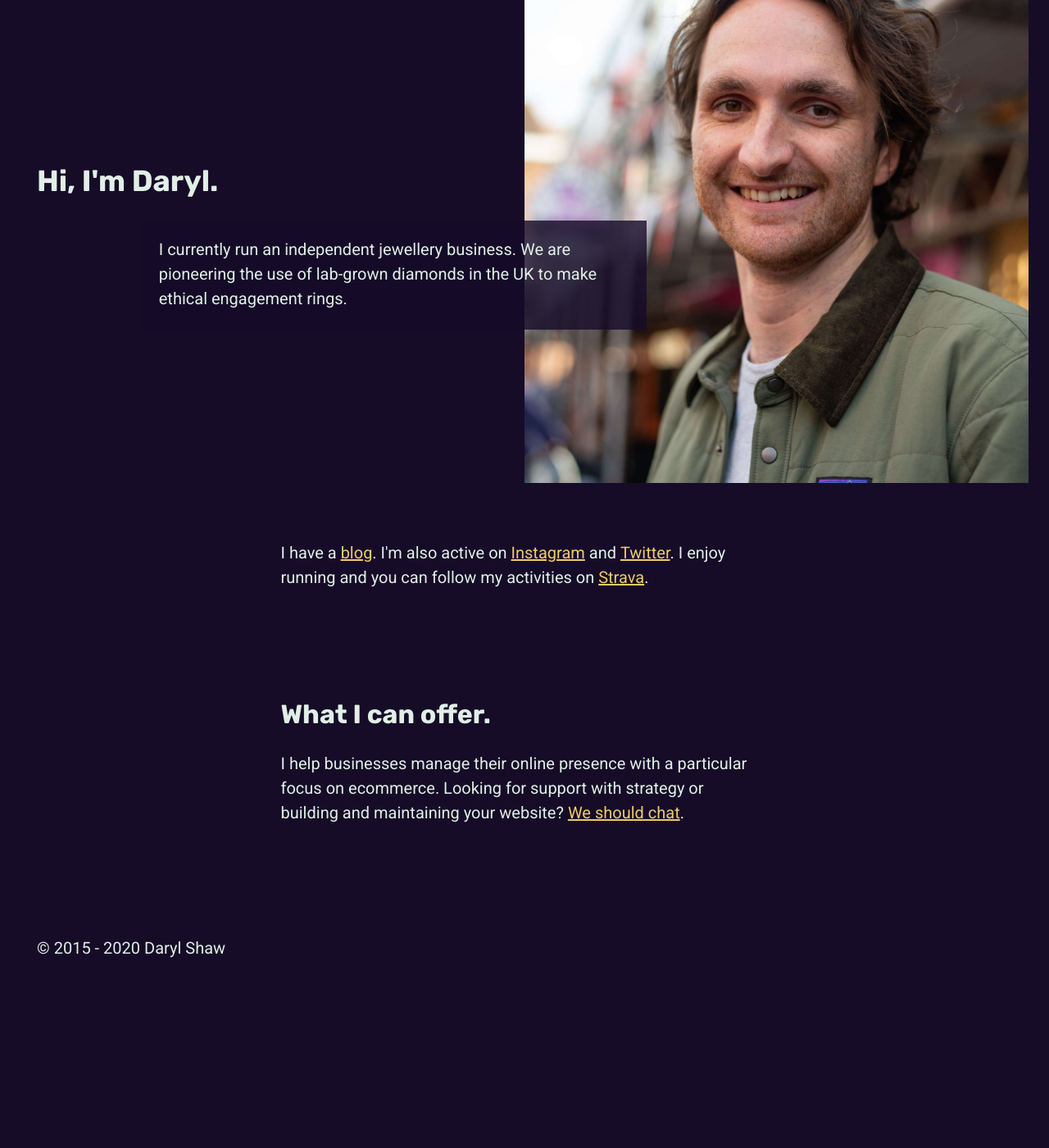
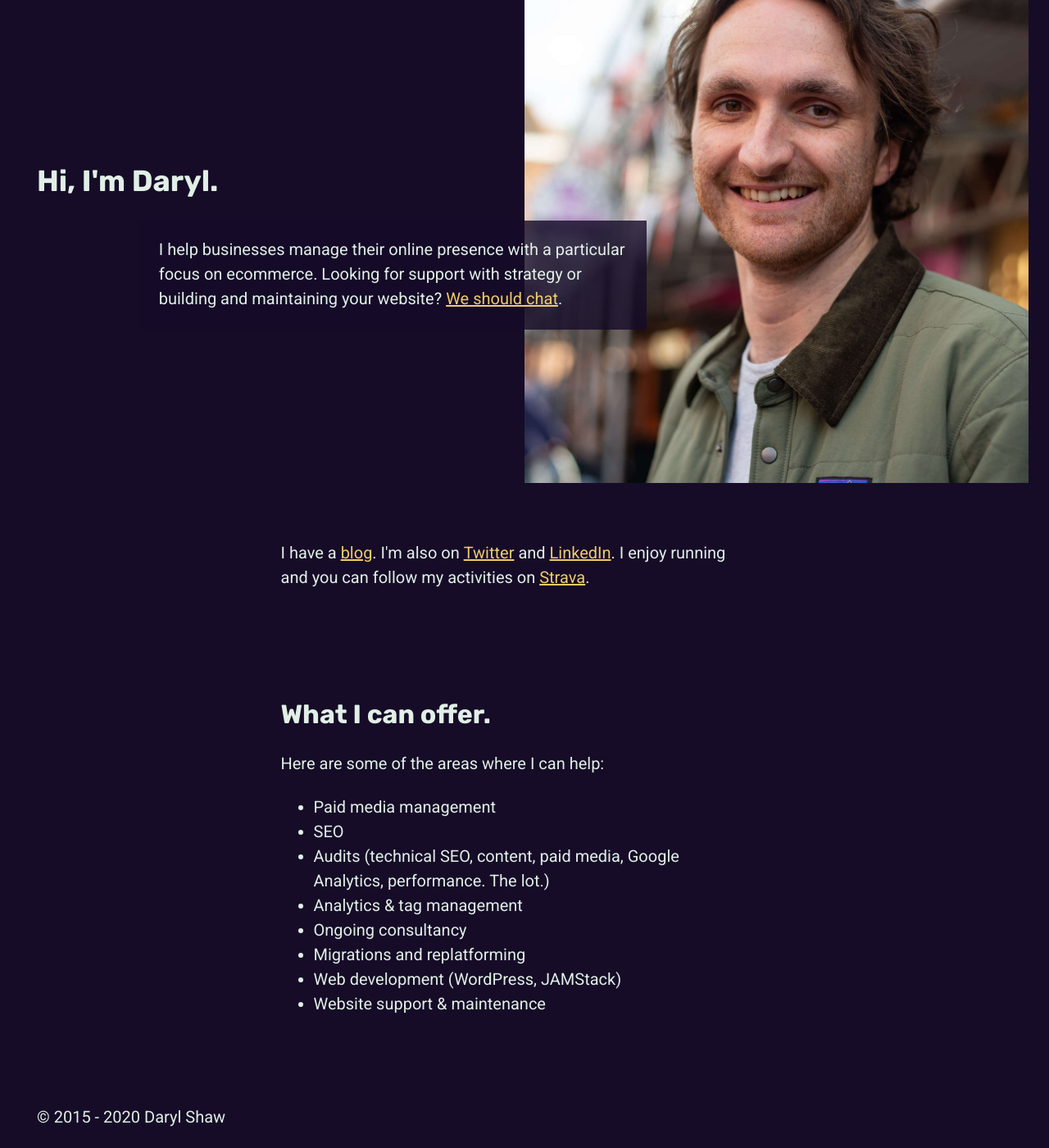
Before and after one commit to darylshaw/darylshaw.co.uk, a Jekyll site: the page built from index.md, in a window 1280 px wide and 1400 px high, scrolled down 206 px. Shown: the whole window at 82% size. Built offline with Jekyll 4.4.1, drawn with Linux system fonts in a browser that asks for light colours; a script that is not in the unit is left out; comment, search, counter and statistics services are not loaded; before the commit the page ends 1373 px from its top, so only the background shows below that.

Commit message:
Updated homepage content

```diff
--- a/_includes/home-intro.html
+++ b/_includes/home-intro.html
@@ -2,7 +2,7 @@
   <img src="/assets/uploads/Headlock 36.jpg" alt="A photo of me at the Headlock launch party">
   <div class="home-intro-block">
     <h1 class="home-intro-block-header">Hi, I'm Daryl.</h1>
-    <div class="home-intro-block-content"><p>I currently run an independent jewellery business. We are pioneering the use of lab-grown diamonds in the UK to make ethical engagement rings.</p>
+    <div class="home-intro-block-content"><p>I help businesses manage their online presence with a particular focus on ecommerce. Looking for support with strategy or building and maintaining your website? <a href="/contact/">We should chat</a>.</p>
     </div>
   </div>
 </section>
--- a/_includes/home-latest.html
+++ b/_includes/home-latest.html
@@ -1,5 +1,5 @@
 <section class="home-latest layout">
   <div class="home-latest-block">
-    <p>I have a <a href="/blog/">blog</a>. I'm also active on <a href="https://www.instagram.com/daryl_shaw/">Instagram</a> and <a href="https://twitter.com/daryl_shaw">Twitter</a>. I enjoy running and you can follow my activities on <a href="https://www.strava.com/athletes/15739817">Strava</a>.</p>
+    <p>I have a <a href="/blog/">blog</a>. I'm also on <a href="https://twitter.com/daryl_shaw">Twitter</a> and <a href="https://www.linkedin.com/in/daryl-shaw/">LinkedIn</a>. I enjoy running and you can follow my activities on <a href="https://www.strava.com/athletes/15739817">Strava</a>.</p>
   </div>
 </section>
--- a/_includes/home-work.html
+++ b/_includes/home-work.html
@@ -1,6 +1,17 @@
 <section class="home-work layout">
   <div class="home-work-block">
     <h2>What I can offer.</h2>
-    <p>I help businesses manage their online presence with a particular focus on ecommerce. Looking for support with strategy or building and maintaining your website? <a href="/contact/">We should chat</a>.</p>
+    <p>Here are some of the areas where I can help:
+      <ul>
+        <li>Paid media management</li>
+        <li>SEO</li>
+        <li>Audits (technical SEO, content, paid media, Google Analytics, performance. The lot.)</li>
+        <li>Analytics & tag management</li>
+        <li>Ongoing consultancy</li>
+        <li>Migrations and replatforming</li>
+        <li>Web development (WordPress, JAMStack)</li>
+        <li>Website support & maintenance</li>
+      </ul>
+    </p>
   </div>
 </section>
```
